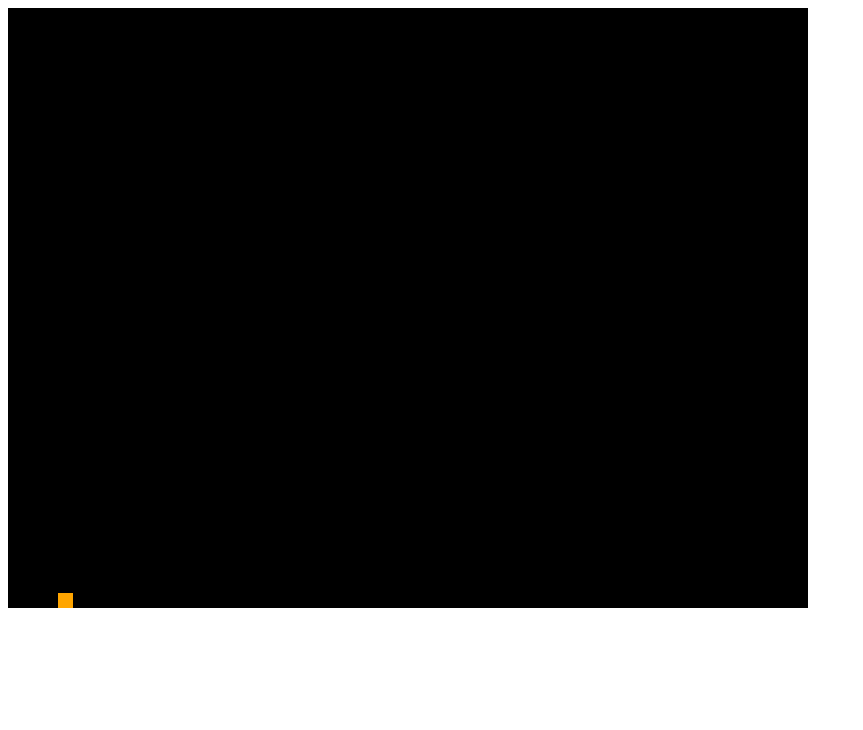
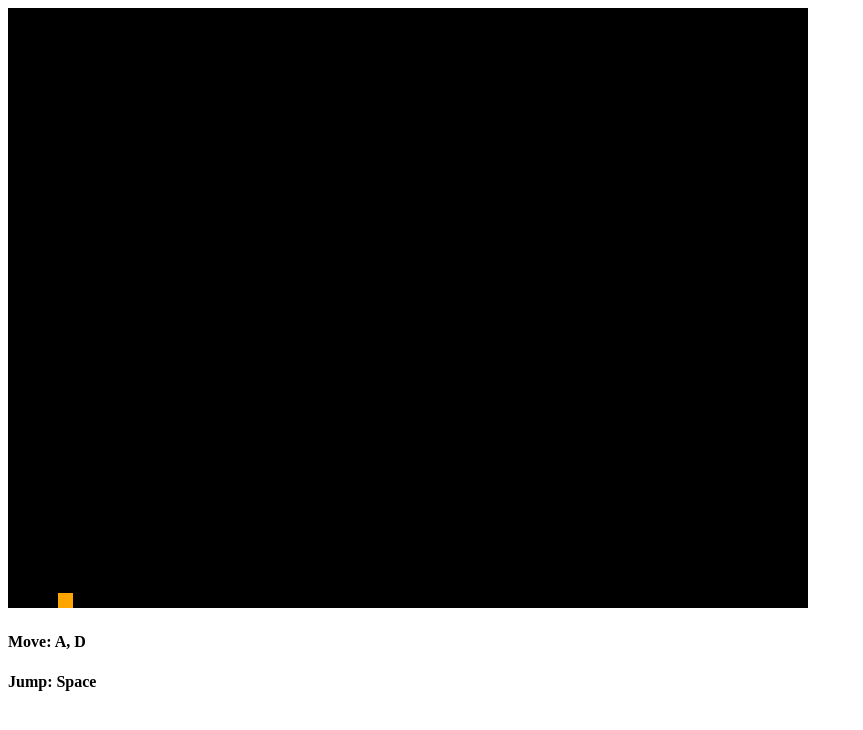
Before and after one commit to Osloyy/Jumo-Engine, a plain HTML site: page index.html in a window 1280 px wide. Shown: the whole page, without its empty margins (0-863 px from the left). Drawn offline with Linux system fonts and the light colour scheme.

Commit message:
Add user controls on screen

```diff
--- a/index.html
+++ b/index.html
@@ -10,5 +10,7 @@
 <body>
     <canvas id="gameCanvas" width="800" height="600"></canvas>
     <script src="game.js"></script>
+    <h4>Move: A, D</h4>
+    <h4>Jump: Space</h4>
 </body>
 </html>
```
